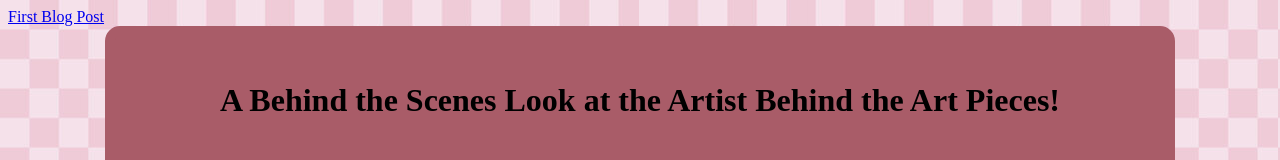
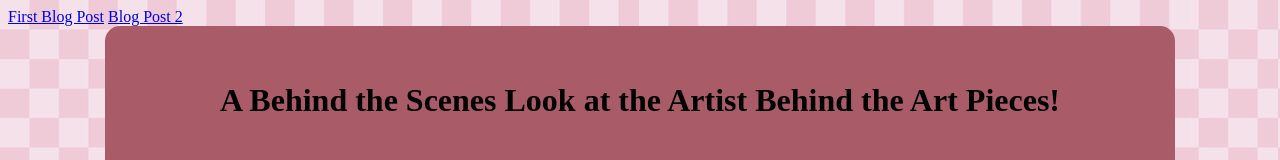
Before and after one commit to KKOni111/Art-Blog-Kyara-Huffman, a plain HTML site: page index.html in a window 1280 px wide. Shown: the top 160 px of the page. Drawn offline with Linux system fonts and the light colour scheme; a web font is replaced by a local one.

Commit message:
Update index.html

```diff
--- a/index.html
+++ b/index.html
@@ -1,4 +1,5 @@
 <a href="firstblogpost.html">First Blog Post</a>
+<a href="blogposttwo.html">Blog Post 2 </a>
 <!DOCTYPE html>
 <html>
 <head>
```
